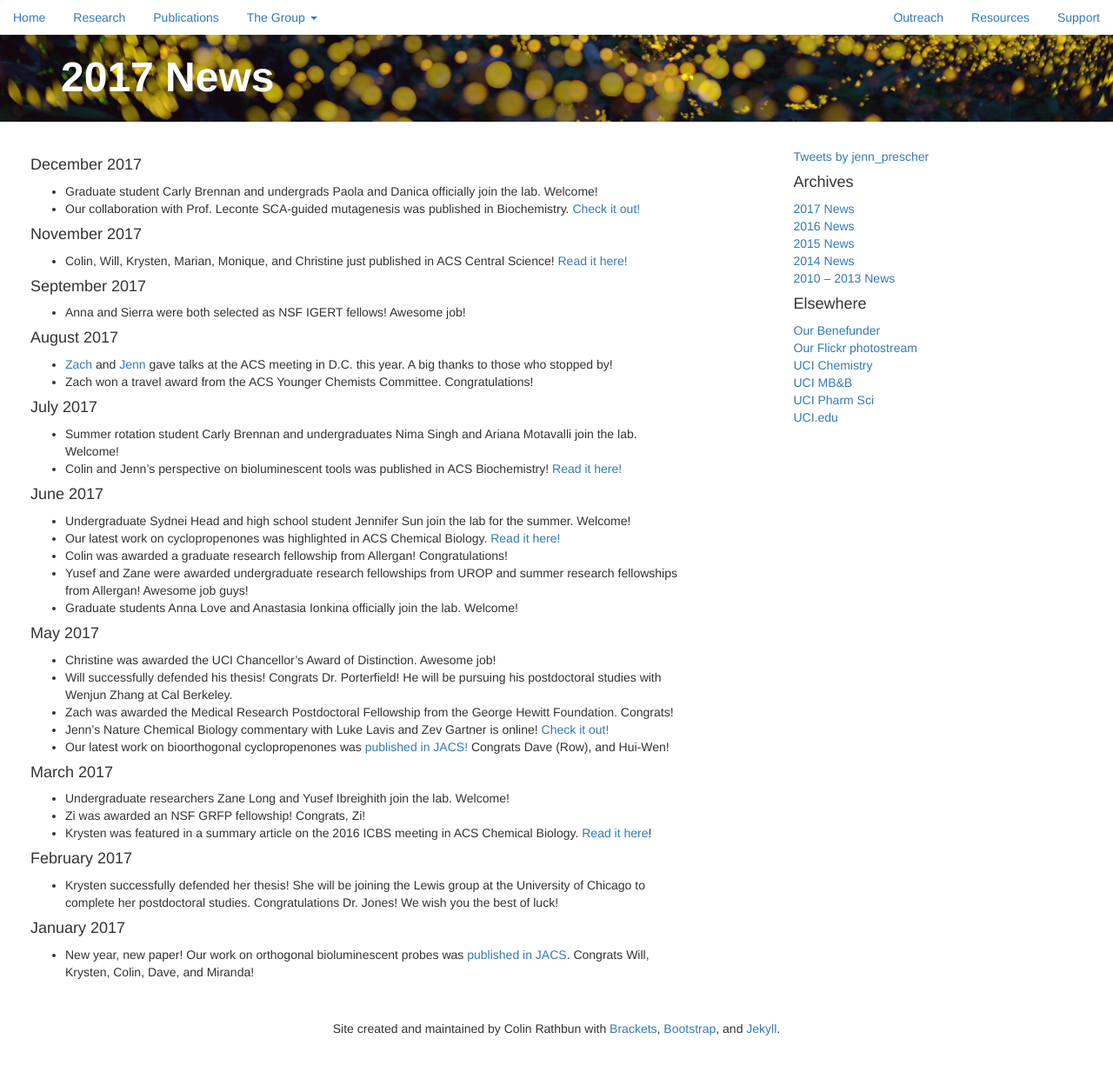
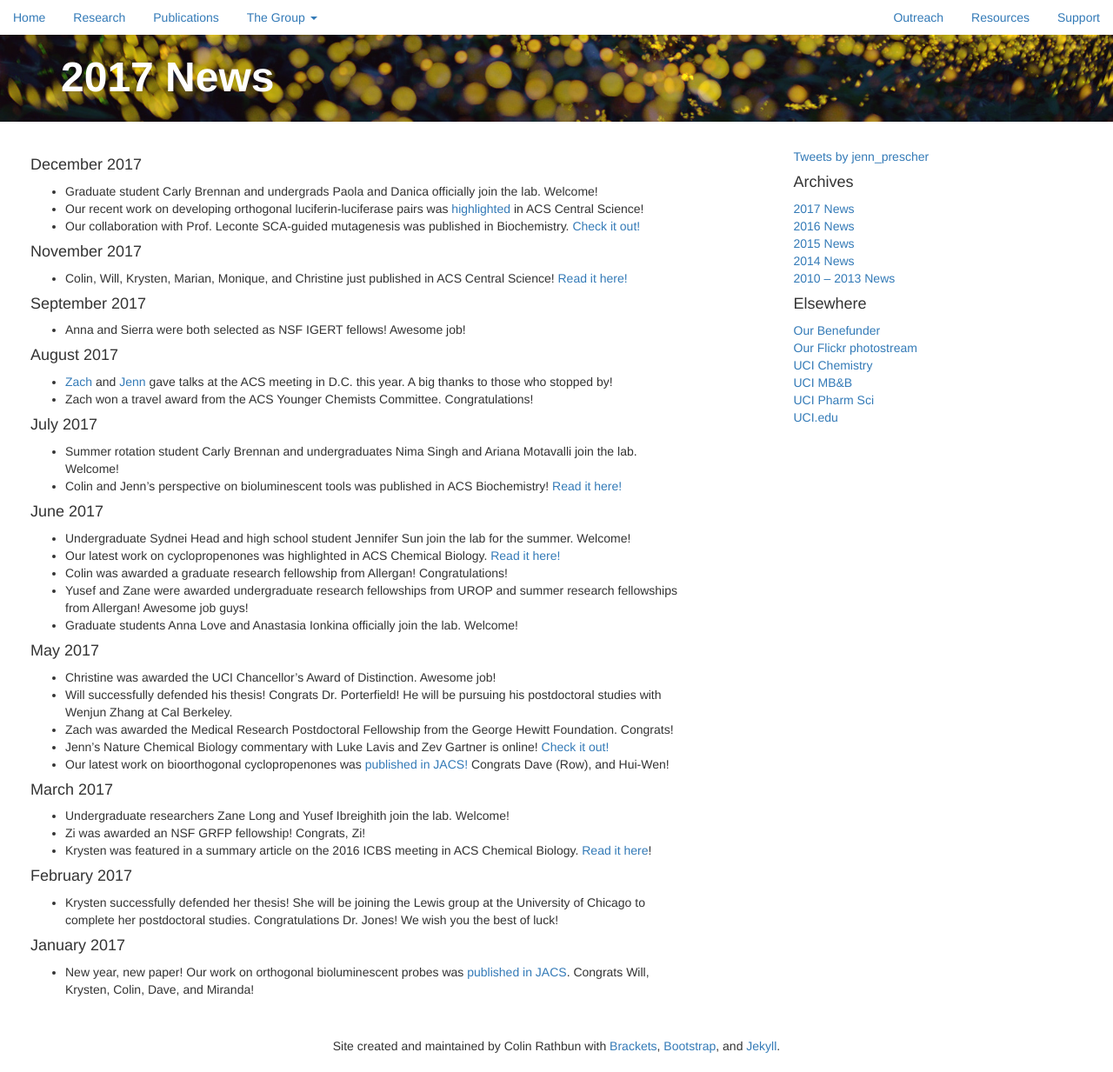
Before and after one commit to c-bun/Prescher-Lab-Site, a Jekyll site: the page built from _posts/2017-01-25-2017-News.markdown, in a window 1280 px wide. Shown: the whole page at 87% size. Built offline with Jekyll 4.4.1, drawn with Linux system fonts in a browser that asks for light colours; comment, search, counter and statistics services are not loaded.

Commit message:
December2017_Update2

```diff
--- a/_data/publications.csv
+++ b/_data/publications.csv
@@ -10,7 +10,7 @@ number,authors,title,journal,year,volume,pages,note,link
 39,"Steinhardt, R. C.; O'Neill, J. M.; Rathbun, C. M.; McCutcheon, D. C.; Paley, M. A.; Prescher, J. A.",Design and synthesis of an alkynyl luciferin analog for bioluminescence imaging,Chem. Eur. J.,2016,22,3671-3675,,http://onlinelibrary.wiley.com/doi/10.1002/chem.201503944/abstract
 38,"Nazarova, L. A.; Ochoa, R. A.; Jones, K. A.; Morrissette, N. M.; Prescher, J. A.",Extracellular Toxoplasma gondii tachyzoites metabolize and incorporate unnatural sugars into cellular proteins,Microbes Infect.,2015,18,199-210,,http://www.sciencedirect.com/science/article/pii/S128645791500252X
 37,"Shih, H.-W.; Prescher, J. A.",A bioorthogonal cyclopropenenones ligation mediated by triarylphosphines,J. Am. Chem. Soc.,2015,137,10036-10039,,http://pubs.acs.org/doi/abs/10.1021/jacs.5b06969
-36,"Patterson, D. M.; Prescher, J. A.",Orthogonal bioorthogonal chemistries,Curr.Opin. Chem. Biol.,2015,28,141-149,,http://www.sciencedirect.com/science/article/pii/S1367593115000824
+36,"Patterson, D. M.; Prescher, J. A.",Orthogonal bioorthogonal chemistries,Curr. Opin. Chem. Biol.,2015,28,141-149,,http://www.sciencedirect.com/science/article/pii/S1367593115000824
 35,"Porterfield, W. B.; Jones, K. A.; McCutcheon, D. C.; Prescher, J. A.","A ""caged"" luciferin for imaging cell-cell contacts",J. Am. Chem. Soc.,2015,137,8656-8659,,http://pubs.acs.org/doi/abs/10.1021/jacs.5b02774
 34,"Kamber, D. N.; Liang, Y.; Lopez, S. A.; Houk, K. N.; Mehl, R. A.; Prescher, J. A.","1,2,4-Triazines are versatile bioorthogonal reagents",J. Am. Chem. Soc.,2015,137,8388-8391,,http://pubs.acs.org/doi/abs/10.1021/jacs.5b05100
 33,"Jones, K. A.; Li, D. J.; Hui, E. E.; Sellmyer, M. A.; Prescher J. A.",Visualizing cell proximity with genetically encoded bioluminescent reporters,ACS Chem. Biol.,2015,10,933-938,,http://pubs.acs.org/doi/abs/10.1021/cb5007773
--- a/_posts/2017-01-25-2017-News.markdown
+++ b/_posts/2017-01-25-2017-News.markdown
@@ -5,6 +5,7 @@ categories: group_update
 ---
 #### December 2017
 - Graduate student Carly Brennan and undergrads Paola and Danica officially join the lab. Welcome!
+- Our recent work on developing orthogonal luciferin-luciferase pairs was [highlighted](http://pubs.acs.org/doi/full/10.1021/acscentsci.7b00594) in ACS Central Science!
 - Our collaboration with Prof. Leconte SCA-guided mutagenesis was published in Biochemistry. [Check it out!](http://pubs.acs.org/doi/10.1021/acs.biochem.7b01014)
 
 #### November 2017
```
Also changed, not shown: images/group/Brennan_Carly.jpg (added), images/group/Kent_Alexandra.png (added).
